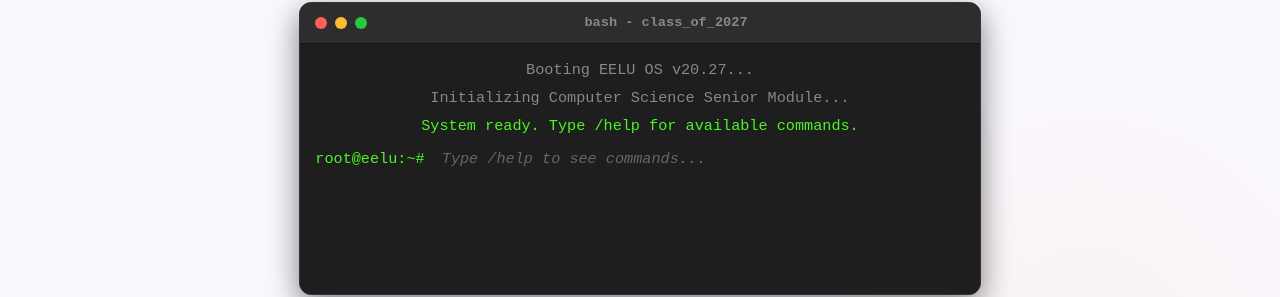
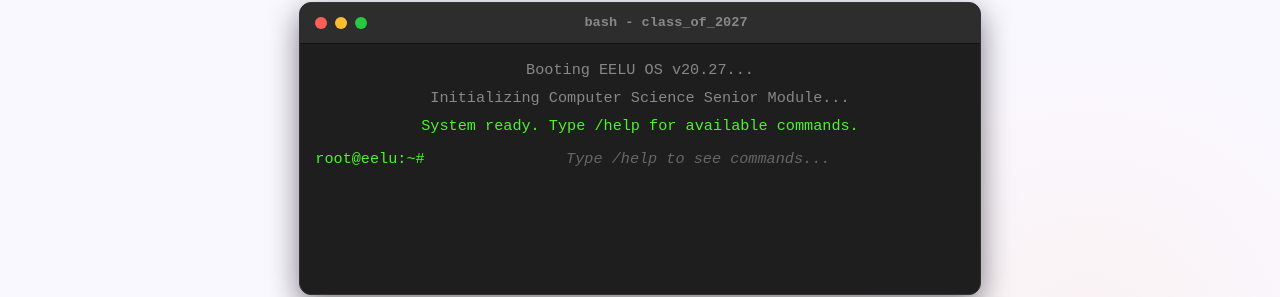
Before and after one commit to MostafaAlshennawy1/eelu-seniors-2027, a React (Vite) app: page /#/ in a window 1280 px wide. Shown: the part 808-1105 px from the top of the page. Built offline with nearby package versions, Linux system fonts and the light colour scheme; no server answers; the database is empty.

Commit message:
feat: add styles for InteractiveTerminal component

```diff
--- a/src/components/InteractiveTerminal.css
+++ b/src/components/InteractiveTerminal.css
@@ -77,30 +77,34 @@
 .terminal-input-line {
   display: flex;
   margin-top: 5px;
+  flex-wrap: wrap;
 }
 
 .terminal-input-line .prompt {
   color: #4af626;
   margin-right: 8px;
-  white-space: pre;
+  white-space: pre-wrap;
+  word-break: break-all;
 }
 
 .input-wrapper {
   position: relative;
   flex-grow: 1;
-  display: flex;
-  align-items: center;
+  display: inline-block;
+  min-width: 0;
 }
 
 .input-text {
   color: #fff;
-  white-space: pre;
+  white-space: pre-wrap;
+  word-break: break-all;
 }
 
 .terminal-placeholder {
   color: #666;
   font-style: italic;
   user-select: none;
+  white-space: normal;
 }
 
 .blinking-cursor {
```
